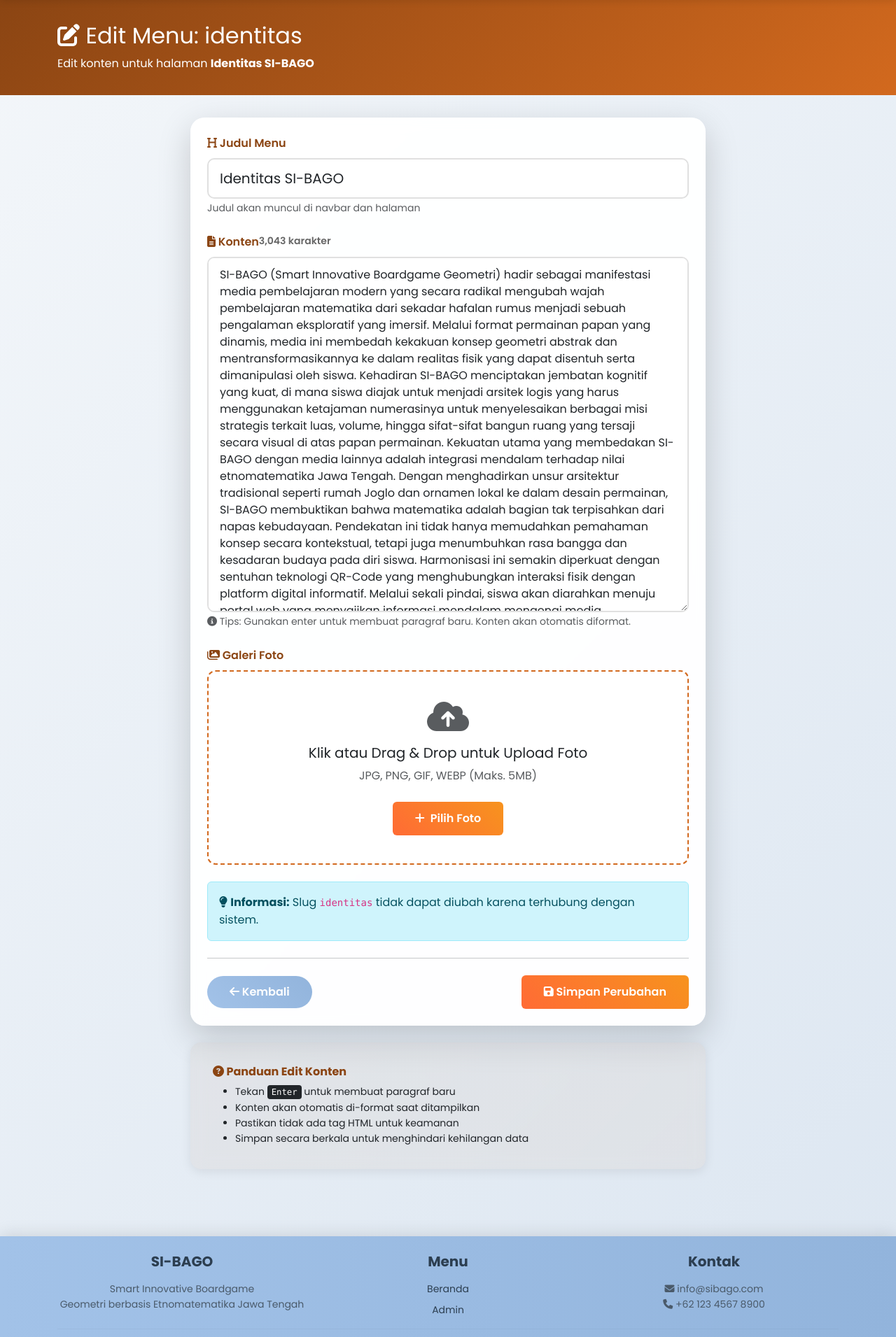
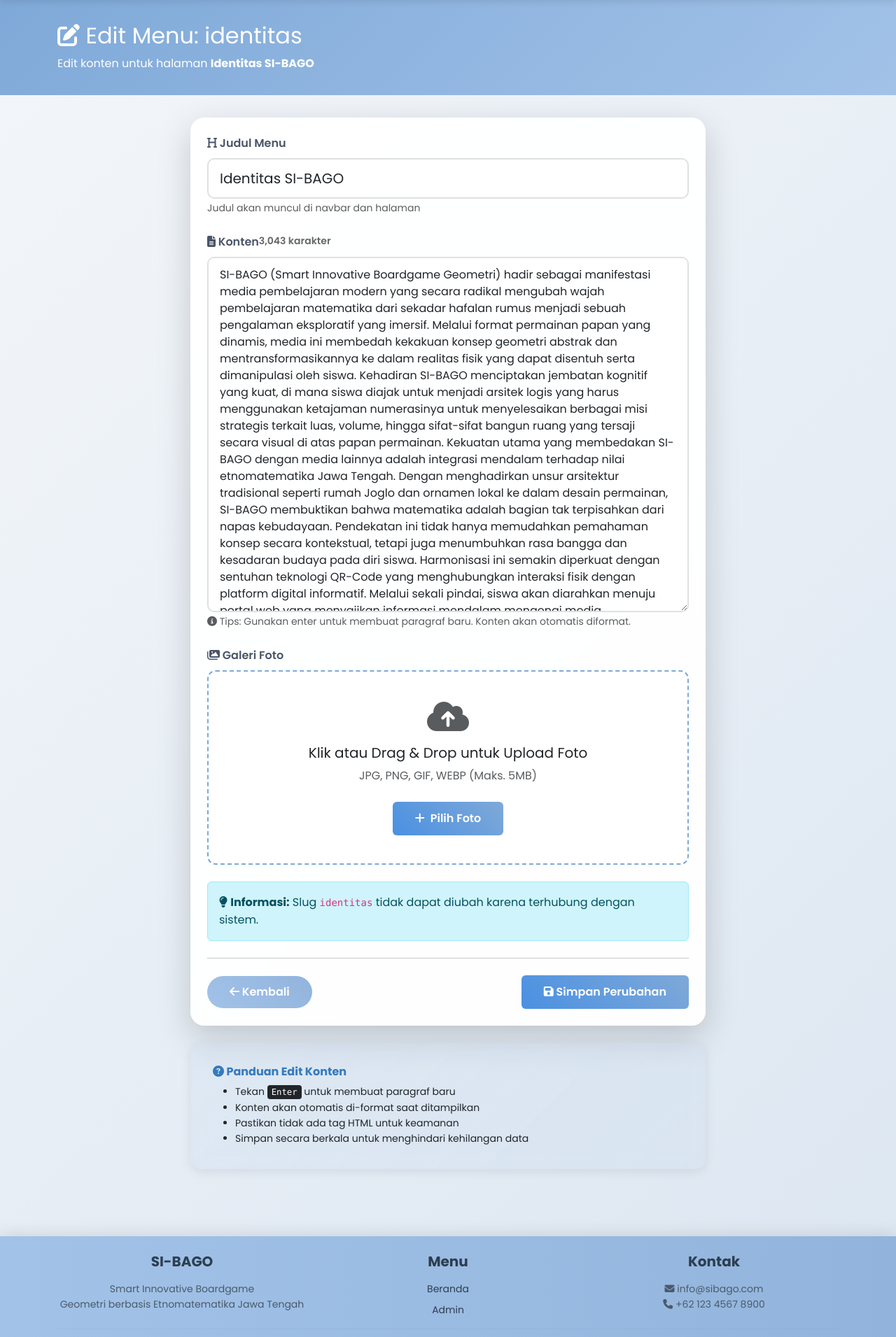
Before and after one commit to rifkynurrahman/si-bago, a PHP site: page /SI-BAGO/admin/edit.php?id=1 in a window 1280 px wide. Shown: the part 150-2061 px from the top of the page at 70% size. Run offline with PHP 8.4, Linux system fonts and the light colour scheme; a user stored in the database is signed in; data comes from the database, SQL or seed files in the repository; a stand-in replaces the project's code that opens the database connection.

Commit message:
update si bago

```diff
--- a/admin/edit.php
+++ b/admin/edit.php
@@ -65,14 +65,15 @@ if (isset($_POST['simpan'])) {
     <link href="../assets/css/style.css" rel="stylesheet">
     <style>
         .edit-header {
-            background: linear-gradient(135deg, #8B4513 0%, #D2691E 100%);
+            /* Mengubah gradasi cokelat menjadi gradasi biru cerah khas SI-BAGO */
+            background: linear-gradient(135deg, #7FA9D8 0%, #A2C2E8 100%);
             color: white;
             padding: 2rem 0;
             margin-bottom: 2rem;
         }
         .form-label {
             font-weight: 600;
-            color: #8B4513;
+            color: #4A5568;
         }
         .char-counter {
             font-size: 0.875rem;
@@ -80,20 +81,24 @@ if (isset($_POST['simpan'])) {
             float: right;
         }
         .btn-save {
-            background: linear-gradient(45deg, #FF6B35, #F7931E);
+            /* Mengubah warna tombol simpan menjadi biru cerah */
+            background: linear-gradient(45deg, #4A90E2, #7FA9D8);
             border: none;
             color: white;
             padding: 0.75rem 2rem;
             font-weight: 600;
+            transition: all 0.3s ease;
         }
         .btn-save:hover {
-            background: linear-gradient(45deg, #F7931E, #FF6B35);
+            background: linear-gradient(45deg, #357ABD, #4A90E2);
             color: white;
+            box-shadow: 0 4px 12px rgba(74, 144, 226, 0.3);
         }
 
         /* Photo Gallery Styles */
         .upload-area {
-            border: 2px dashed #D2691E;
+            /* Mengubah border putus-putus menjadi warna biru */
+            border: 2px dashed #7FA9D8;
             border-radius: 12px;
             padding: 40px;
             text-align: center;
@@ -103,13 +108,13 @@ if (isset($_POST['simpan'])) {
         }
 
         .upload-area:hover {
-            background-color: #fff5f0;
-            border-color: #8B4513;
+            background-color: #f0f7ff;
+            border-color: #4A90E2;
         }
 
         .upload-area.dragover {
-            background-color: #ffe6d9;
-            border-color: #8B4513;
+            background-color: #e1f0ff;
+            border-color: #4A90E2;
         }
 
         .photo-gallery {
@@ -164,6 +169,11 @@ if (isset($_POST['simpan'])) {
             max-height: 150px;
             margin: 10px;
             border-radius: 8px;
+        }
+
+        /* Penyesuaian warna teks panduan agar senada dengan warna biru */
+        .card.mt-4 {
+            border-radius: 15px;
         }
     </style>
 </head>
@@ -292,9 +302,9 @@ if (isset($_POST['simpan'])) {
                 </div>
 
                 <!-- Info Box -->
-                <div class="card mt-4 border-0" style="background: linear-gradient(135deg, rgba(139,69,19,0.05) 0%, rgba(210,105,30,0.05) 100%); border-radius: 15px;">
-                    <div class="card-body">
-                        <h6 class="fw-bold" style="color: #8B4513;">
+                <div class="card mt-4 border-0" style="background: linear-gradient(135deg, rgba(74,144,226,0.05) 0%, rgba(162,194,232,0.1) 100%); border-radius: 15px;">
+                     <div class="card-body">
+                        <h6 class="fw-bold" style="color: #357ABD;">
                             <i class="fas fa-question-circle"></i> Panduan Edit Konten
                         </h6>
                         <ul class="mb-0 small">
```
